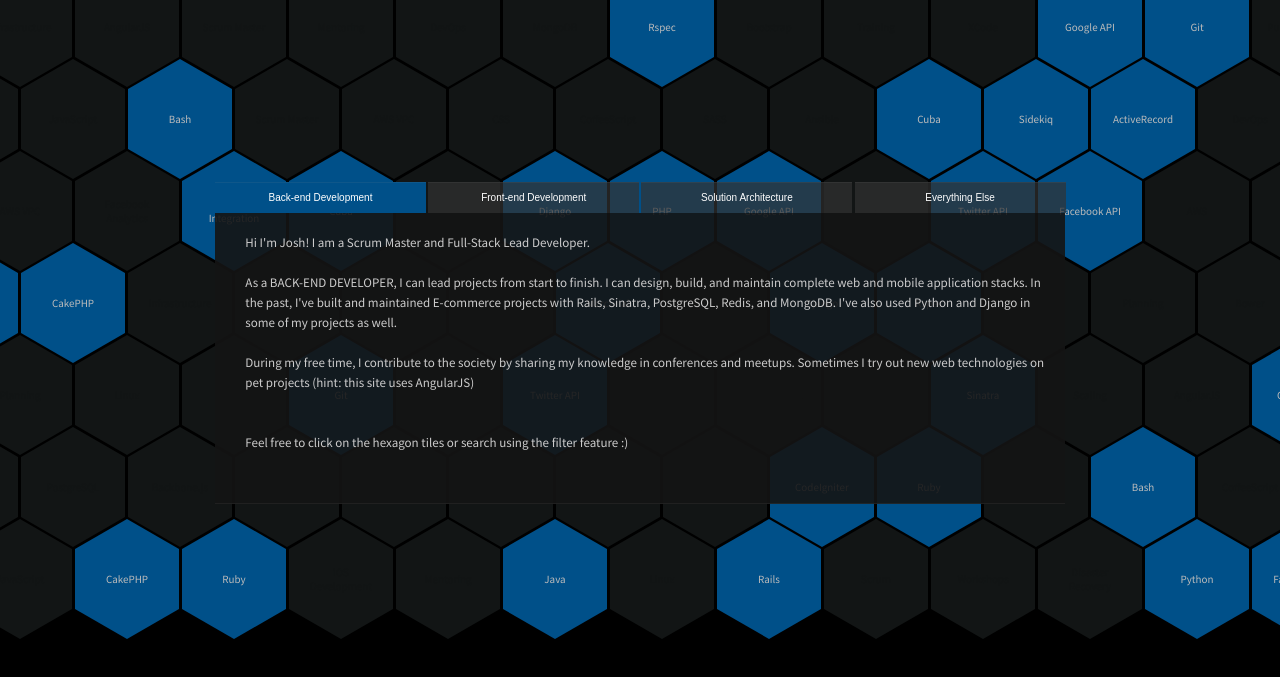
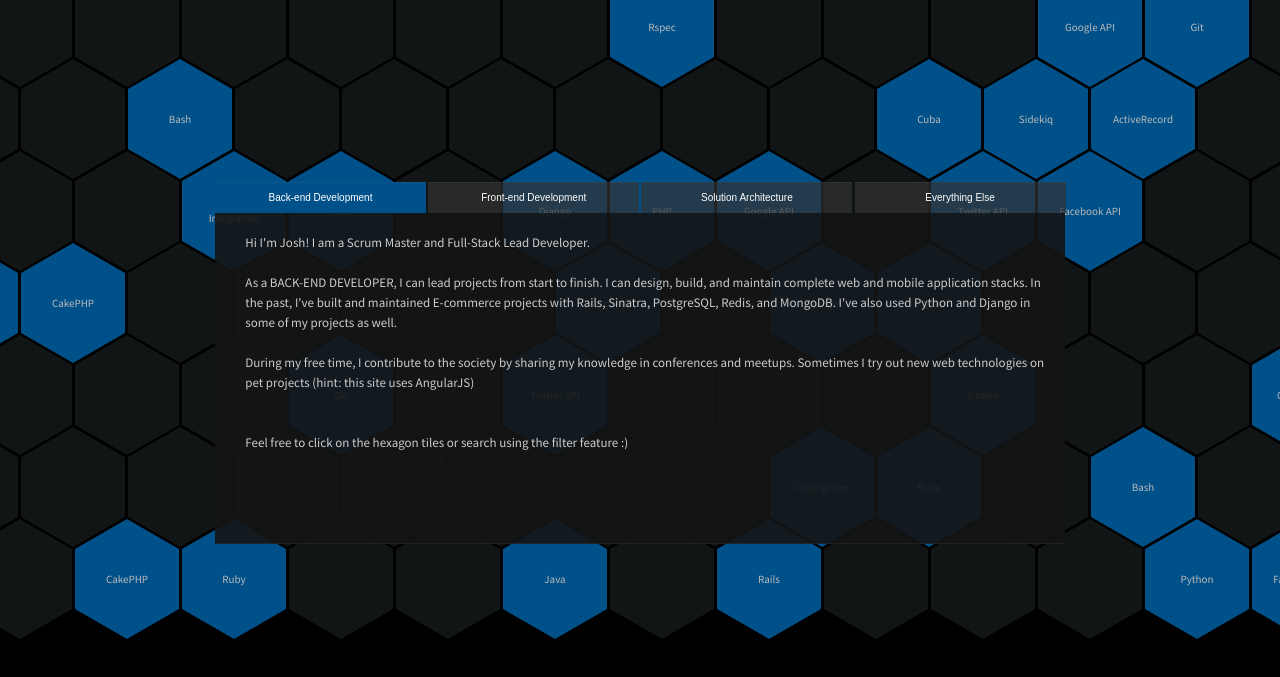
Before and after one commit to joshualat/joshualat.github.io, a website: page index.html in a window 1280 px wide. Shown: the part 75-752 px from the top of the page. Drawn offline with Linux system fonts and the light colour scheme.

Commit message:
Fix height for message box

```diff
--- a/css/style.css
+++ b/css/style.css
@@ -179,6 +179,9 @@ body {
   user-select: none;
   font-size: 13px;
   line-height: 20px;
+  height: 260px;
+  min-height: 260px;
+  max-height: 260px;
   padding: 20px 20px 50px 30px;
   background-color: rgba(20, 20, 20, 0.9);
   border-bottom-style: solid;
```
